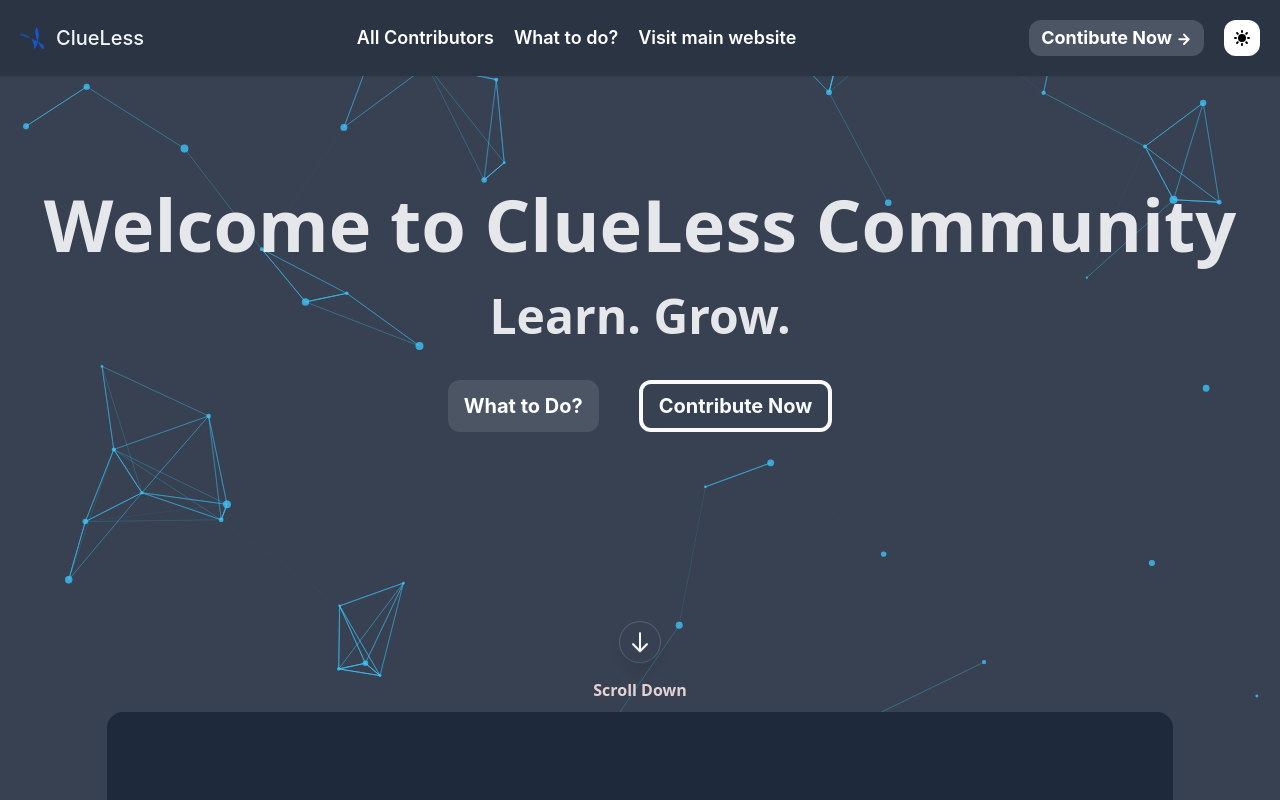
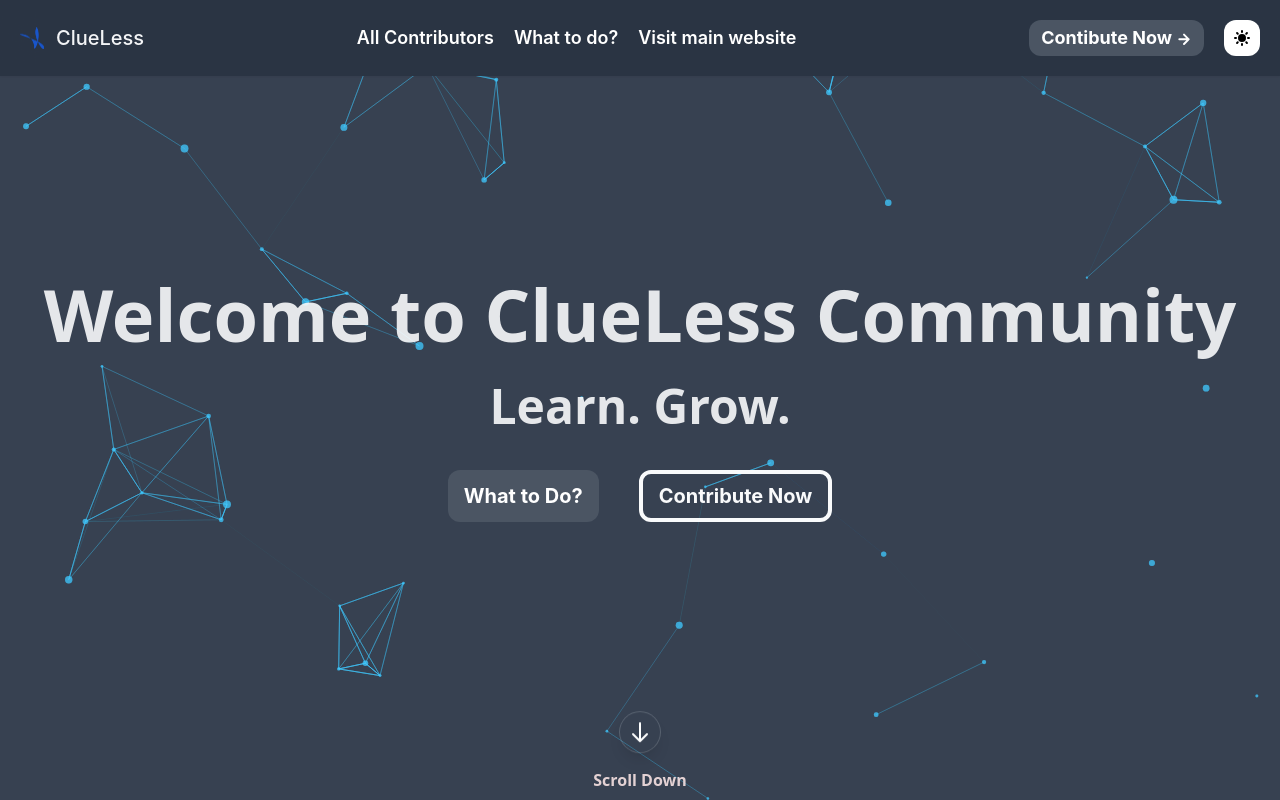
Before and after one commit to Clueless-Community/first-contribution, a Next.js app: page / in a window 1280 px wide. Shown: the top 800 px of the page. Built offline with nearby package versions, Linux system fonts and the light colour scheme.

Commit message:
fix: improve homepage spacing and hero layout

```diff
--- a/pages/components/HeroDark.js
+++ b/pages/components/HeroDark.js
@@ -84,8 +84,8 @@ const HeroLight = () => {
           detectRetina: true,
         }}
       />
-      <div className="relative z-10 w-full flex flex-col justify-center">
-        <h1 className="text-center text-7xl mt-28 font-sans font-bold text-gray-50 opacity-90">
+      <div className="relative z-10 w-full flex flex-col justify-center min-h-screen pt-20">
+        <h1 className="text-center text-7xl mt-12 font-sans font-bold text-gray-50 opacity-90">
           Welcome to ClueLess Community
         </h1>
         <h2 className="text-center text-5xl font-sans mt-8 font-bold text-gray-50 opacity-90 ">
--- a/pages/components/HeroLight.js
+++ b/pages/components/HeroLight.js
@@ -84,8 +84,8 @@ const HeroDark = () => {
           detectRetina: true,
         }}
       />
-      <div className="relative z-10 w-full flex flex-col justify-center">
-        <h1 className="text-center mt-28 text-7xl font-sans font-bold text-blue-600 opacity-90">
+      <div className="relative z-10 w-full flex flex-col justify-center min-h-screen pt-20">
+        <h1 className="text-center mt-12 text-7xl font-sans font-bold text-blue-600 opacity-90">
           Welcome to ClueLess Community
         </h1>
         <h2 className="text-center text-5xl font-sans mt-8 font-bold text-blue-600 opacity-90 ">
```
